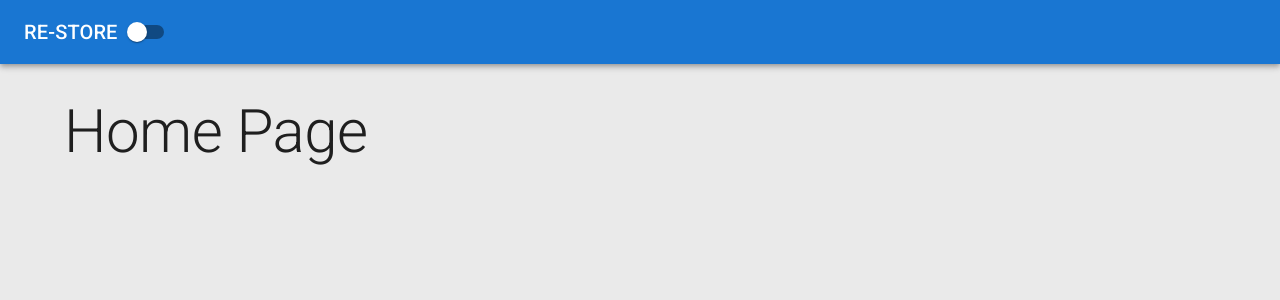
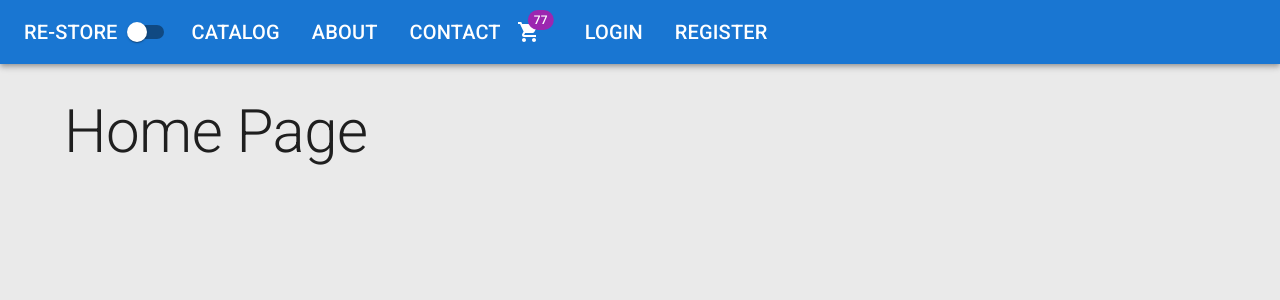
Before and after one commit to srknea/ReStore, a React (Vite) app in the folder client/: page / in a window 1280 px wide. Shown: the top 300 px of the page. Built offline with nearby package versions, Linux system fonts and the light colour scheme.

Commit message:
Adding Nav Links to the AppBar

```diff
--- a/client/src/app/layout/Header.tsx
+++ b/client/src/app/layout/Header.tsx
@@ -1,4 +1,17 @@
-import { AppBar, Switch, Toolbar, Typography } from "@mui/material";
+import { ShoppingCart } from "@mui/icons-material";
+import { AppBar, Badge, IconButton, List, ListItem, Switch, Toolbar, Typography } from "@mui/material";
+import { NavLink } from "react-router-dom";
+
+const midLinks = [
+    {title: 'catalog', path: '/catalog'},
+    {title: 'about', path: '/about'},
+    {title: 'contact', path: '/contact'}
+]
+
+const rightLinks = [
+    {title: 'login', path: '/login'},
+    {title: 'register', path: '/register'}
+]
 
 interface Props {
     darkMode: boolean;
@@ -10,8 +23,55 @@
     return(
         <AppBar position='static' sx={{mb: 4}}>
             <Toolbar>
-                <Typography variant="h6">RE-STORE</Typography>
+                <Typography
+                    variant="h6"
+
+                    component= {NavLink}
+                    to= '/'
+
+                    sx={{color: 'inherit', textDecoration: 'none'}}
+                >
+                    RE-STORE
+                </Typography>
+
                 <Switch checked={darkMode} onChange={handleThemeChange}/>
+
+                <List sx={{display: 'flex'}}>
+                    {midLinks.map(({title, path}) => (
+                        <ListItem
+                            key= {path}
+                            component= {NavLink}
+                            to= {path}
+                            sx={{color: 'inherit', typography:'h6'}}
+                        >
+
+                            {title.toUpperCase()}
+
+                        </ListItem>
+                    ))}
+                </List>
+
+                <IconButton size='large' edge='start' color='inherit' sx={{mr: 2}}>
+                    <Badge badgeContent={77} color='secondary'>
+                        <ShoppingCart/>
+                    </Badge>
+                </IconButton>
+
+                <List sx={{display: 'flex'}}>
+                    {rightLinks.map(({title, path}) => (
+                        <ListItem
+                            key= {path}
+                            component= {NavLink}
+                            to= {path}
+                            sx={{color: 'inherit', typography:'h6'}}
+                        >
+
+                            {title.toUpperCase()}
+
+                        </ListItem>
+                    ))}
+                </List>
+
             </Toolbar>
         </AppBar>
 
```
